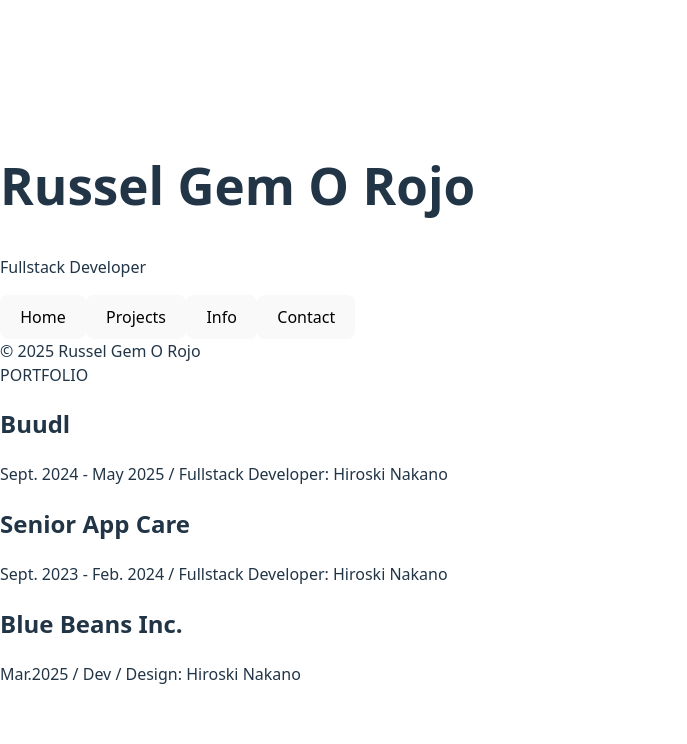
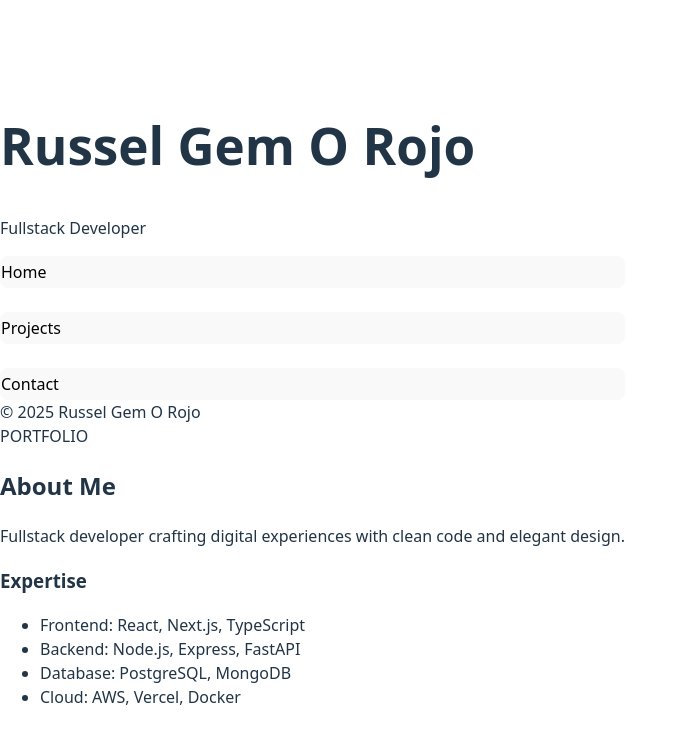
Before and after one commit to Patsimim/Portfolio, a React (Vite) app: page / in a window 1280 px wide. Shown: the top 744 px of the page, without its empty margins (0-687 px from the left). Built offline with nearby package versions, Linux system fonts and the light colour scheme.

Commit message:
fix: horizontal to vertical navigation

```diff
--- a/src/components/Content/MainContent.jsx
+++ b/src/components/Content/MainContent.jsx
@@ -12,13 +12,13 @@ const MainContent = ({
 }) => {
 
   // Simple project card component for projects page
-  const SimpleProjectCard = ({ project }) => (
-    <article className="mb-12 cursor-pointer hover:text-gray-300 transition-colors duration-200">
-      <h3 className="text-2xl md:text-3xl font-light text-white mb-2 tracking-wide">
+  const SimpleProjectCard = ({ project, index }) => (
+    <article className="mb-12 cursor-pointer hover:translate-x-2 transition-transform duration-200">
+      <h3 className="text-2xl md:text-3xl font-light text-white mb-2 tracking-wide hover:text-gray-300 transition-colors">
         {project.title}
       </h3>
       <div className="text-sm text-gray-400 font-light">
-        {project.dateRange} / {project.role}: {project.designer}
+        {project.date} / {project.category}: {project.designer}
       </div>
     </article>
   );
@@ -35,46 +35,114 @@ const MainContent = ({
     </article>
   );
 
-  // Projects page layout (full width with horizontal nav)
+  // Right Content Container
+  const RightContentContainer = ({ children, className = "" }) => (
+    <div className={`min-h-screen flex ${className}`}>
+      {/* Left side - empty space */}
+      <div className="flex-1"></div>
+
+      {/* Right side - content */}
+      <div className="w-96 flex flex-col justify-center pr-16 py-20">
+        {children}
+      </div>
+    </div>
+  );
+
+  // Home page - About me summary
+  const HomePage = () => (
+    <div className="px-16 py-20 flex items-center justify-center min-h-screen">
+      <div className="max-w-2xl text-center">
+        <h2 className="text-5xl md:text-7xl font-thin text-white mb-12 tracking-tight">
+          About Me
+        </h2>
+
+        <div className="space-y-8 text-gray-300">
+          <p className="text-lg md:text-xl font-light leading-relaxed">
+            Fullstack developer crafting digital experiences with clean code and elegant design.
+          </p>
+        </div>
+
+        <div className="pt-4">
+            <h3 className="text-white mb-2">Expertise</h3>
+            <ul className="space-y-1 text-gray-400">
+              <li>Frontend: React, Next.js, TypeScript</li>
+              <li>Backend: Node.js, Express, FastAPI</li>
+              <li>Database: PostgreSQL, MongoDB</li>
+              <li>Cloud: AWS, Vercel, Docker</li>
+            </ul>
+          </div>
+      </div>
+    </div>
+  );
+
+  // Contact page content
+  const ContactPage = () => (
+    <RightContentContainer>
+      <div className="space-y-6">
+        <h2 className="text-2xl font-light text-white mb-6">Contact</h2>
+        <div className="space-y-6 text-sm">
+          <div>
+            <h3 className="text-white mb-2">Email</h3>
+            <a
+              href="mailto:russelrojo@example.com"
+              className="text-gray-300 hover:text-white hover:translate-x-2 transition-all duration-200 inline-block"
+            >
+              rojorusselgem@gmail.com
+            </a>
+          </div>
+
+          <div>
+            <h3 className="text-white mb-2">Social & Work</h3>
+            <div className="space-y-2">
+              <a
+                href="https://github.com/russelrojo"
+                target="_blank"
+                rel="noopener noreferrer"
+                className="block text-gray-300 hover:text-white hover:translate-x-2 transition-all duration-200"
+              >
+                GitHub ↗
+              </a>
+              <a
+                href="https://linkedin.com/in/russelrojo"
+                target="_blank"
+                rel="noopener noreferrer"
+                className="block text-gray-300 hover:text-white hover:translate-x-2 transition-all duration-200"
+              >
+                LinkedIn ↗
+              </a>
+              <a
+                href="#"
+                className="block text-gray-300 hover:text-white hover:translate-x-2 transition-all duration-200"
+              >
+                Portfolio ↗
+              </a>
+            </div>
+          </div>
+
+          <div>
+            <h3 className="text-white mb-2">Response Time</h3>
+            <p className="text-gray-300">Usually within 24 hours</p>
+          </div>
+        </div>
+      </div>
+    </RightContentContainer>
+  );
+
+  // Projects page layout - now consistent with other pages
   const ProjectsPage = () => (
-    <div className="p-8">
+    <div className="px-16 py-20">
       <header className="mb-12">
-        <h1 className="text-4xl md:text-5xl font-light text-white mb-2 tracking-wide">
-          {profile.name}
-        </h1>
-        <p className="text-sm text-gray-400 font-light mb-8">
-          {profile.title}
-        </p>
-
-        {/* Horizontal Navigation */}
-        <nav className="flex gap-8 mb-8">
-          {navigation.map((item) => (
-            <button
-              key={item.id}
-              onClick={() => onNavigationClick(item.id)}
-              className={`text-sm font-light tracking-wide transition-colors duration-200 ${
-                activeItem === item.id
-                  ? 'text-white'
-                  : 'text-gray-400 hover:text-gray-200'
-              }`}
-            >
-              {item.label}
-            </button>
-          ))}
-        </nav>
-
-        <div className="text-xs text-gray-500 font-light mb-2">
-          © {new Date().getFullYear()} {profile.name}
-        </div>
-        <div className="text-xs text-gray-500 font-light tracking-widest mb-12">
-          PORTFOLIO
-        </div>
+        <h2 className="text-4xl font-light text-white mb-8">Projects</h2>
       </header>
 
       <section aria-label="All projects">
-        {simpleProjects.map((project) => (
-          <SimpleProjectCard key={project.id} project={project} />
+        {(projects || []).map((project, index) => (
+          <SimpleProjectCard key={project.id || index} project={project} index={index} />
         ))}
+
+        {(!projects || projects.length === 0) && (
+          <p className="text-gray-400 text-lg">No projects available.</p>
+        )}
       </section>
     </div>
   );
@@ -82,15 +150,7 @@ const MainContent = ({
   const renderContent = () => {
     switch (activeItem) {
       case 'home':
-        return (
-          <div className="px-16 py-20">
-            <section aria-label="Featured projects">
-              {projects.map((project, index) => (
-                <ProjectCard key={project.id} project={project} index={index} />
-              ))}
-            </section>
-          </div>
-        );
+        return <HomePage />;
       case 'projects':
         return <ProjectsPage />;
       case 'faq':
@@ -111,12 +171,7 @@ const MainContent = ({
           </div>
         );
       case 'contact':
-        return (
-          <div className="px-16 py-20">
-            <h2 className="text-4xl font-light text-white mb-8">Contact</h2>
-            <p className="text-gray-300">Contact information goes here.</p>
-          </div>
-        );
+        return <ContactPage />;
       case 'copycats':
         return (
           <div className="px-16 py-20">
@@ -125,32 +180,13 @@ const MainContent = ({
           </div>
         );
       default:
-        return (
-          <div className="px-16 py-20">
-            <section aria-label="Featured projects">
-              {projects.map((project, index) => (
-                <ProjectCard key={project.id} project={project} index={index} />
-              ))}
-            </section>
-          </div>
-        );
+        return <HomePage />;
     }
   };
 
-  // For projects page, render without sidebar margin
-  if (activeItem === 'projects') {
-    return (
-      <main className="min-h-screen bg-black">
-        <div className="fixed inset-0 opacity-20 pointer-events-none bg-noise" />
-        <div className="relative z-1">
-          {renderContent()}
-        </div>
-      </main>
-    );
-  }
-
+  // Consistent layout for all pages - removed special case for projects
   return (
-    <main className="ml-64 min-h-screen bg-black">
+    <main className="ml-64 min-h-screen">
       {/* Noise texture overlay */}
       <div className="fixed inset-0 opacity-20 pointer-events-none bg-noise" />
 
--- a/src/components/Navigation/Navigation.jsx
+++ b/src/components/Navigation/Navigation.jsx
@@ -1,12 +1,13 @@
 import React from 'react';
 
 const Navigation = ({ items, activeItem, onItemClick }) => (
-  <nav className="space-y-6" role="navigation" aria-label="Main navigation">
+  <nav style={{display: 'flex', flexDirection: 'column', gap: '24px'}} role="navigation" aria-label="Main navigation">
     {items.map((item) => (
       <button
         key={item.id}
         onClick={() => onItemClick(item.id)}
-        className={`block text-left text-sm font-light tracking-wide transition-colors duration-200 hover:scale-105 ${
+        style={{display: 'inline-block', textAlign: 'left', padding: '4px 0'}}
+        className={`text-sm font-light tracking-wide transition-colors duration-200 hover:scale-105 ${
           activeItem === item.id
             ? 'text-white'
             : 'text-gray-400 hover:text-gray-200'
--- a/src/components/Portfolio.jsx
+++ b/src/components/Portfolio.jsx
@@ -9,7 +9,6 @@ const Portfolio = () => {
 
   return (
     <div className="min-h-screen bg-black font-sans">
-      {/* Border wrapper */}
       <div className="min-h-screen border border-gray-600 m-4">
         <style jsx>{`
           .bg-noise {
@@ -21,15 +20,13 @@ const Portfolio = () => {
           }
         `}</style>
 
-        {/* Only show sidebar when not on projects page */}
-        {activeItem !== 'projects' && (
+        {/* Always show sidebar */}
         <Sidebar
           profile={portfolioData.profile}
           navigation={portfolioData.navigation}
           activeItem={activeItem}
           onNavigationClick={handleNavigationClick}
         />
-        )}
 
         <MainContent
           activeItem={activeItem}
--- a/src/data/data.jsx
+++ b/src/data/data.jsx
@@ -6,7 +6,6 @@ export const portfolioData = {
   navigation: [
     { id: 'home', label: 'Home' },
     { id: 'projects', label: 'Projects' },
-    { id: 'info', label: 'Info' },
     { id: 'contact', label: 'Contact' },
   ],
   projects: [
@@ -15,21 +14,21 @@ export const portfolioData = {
       title: "Buudl",
       date: "Sept. 2024 - May 2025",
       category: "Fullstack Developer",
-      designer: "Hiroski Nakano"
+      designer: "Russel Gem O Rojo"
     },
     {
       id: 2,
       title: "Senior App Care",
       date: "Sept. 2023 - Feb. 2024",
       category: "Fullstack Developer",
-      designer: "Hiroski Nakano"
+      designer: "Russel Gem O Rojo"
     },
     {
       id: 3,
       title: "Blue Beans Inc.",
       date: "Mar.2025",
-      category: "Dev / Design",
-      designer: "Hiroski Nakano"
+      category: "Fullstack Developer",
+      designer: "Russel Gem O Rojo"
     },
   ]
 };
```
Lines whose indentation alone changed are shown as unchanged.
